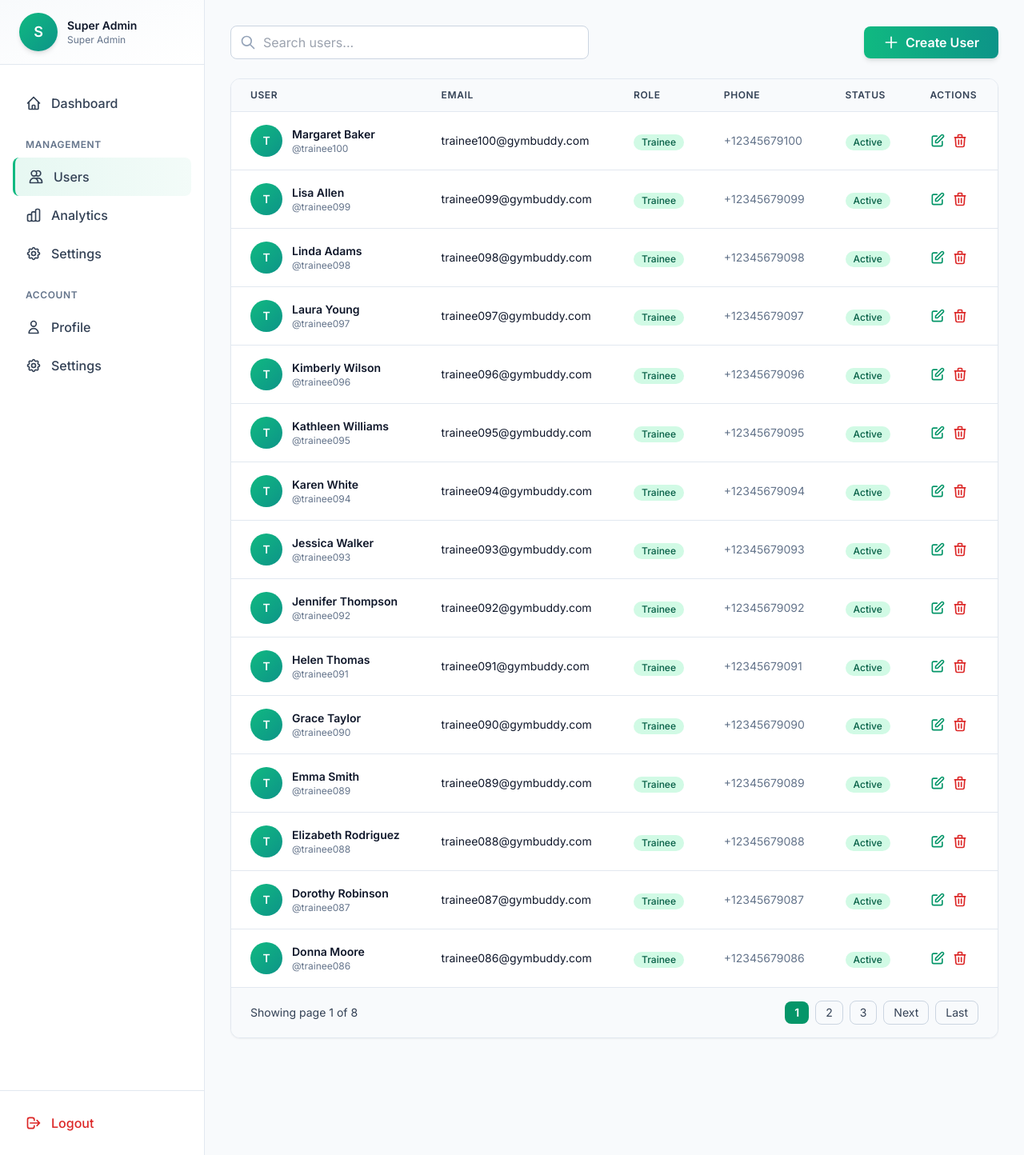
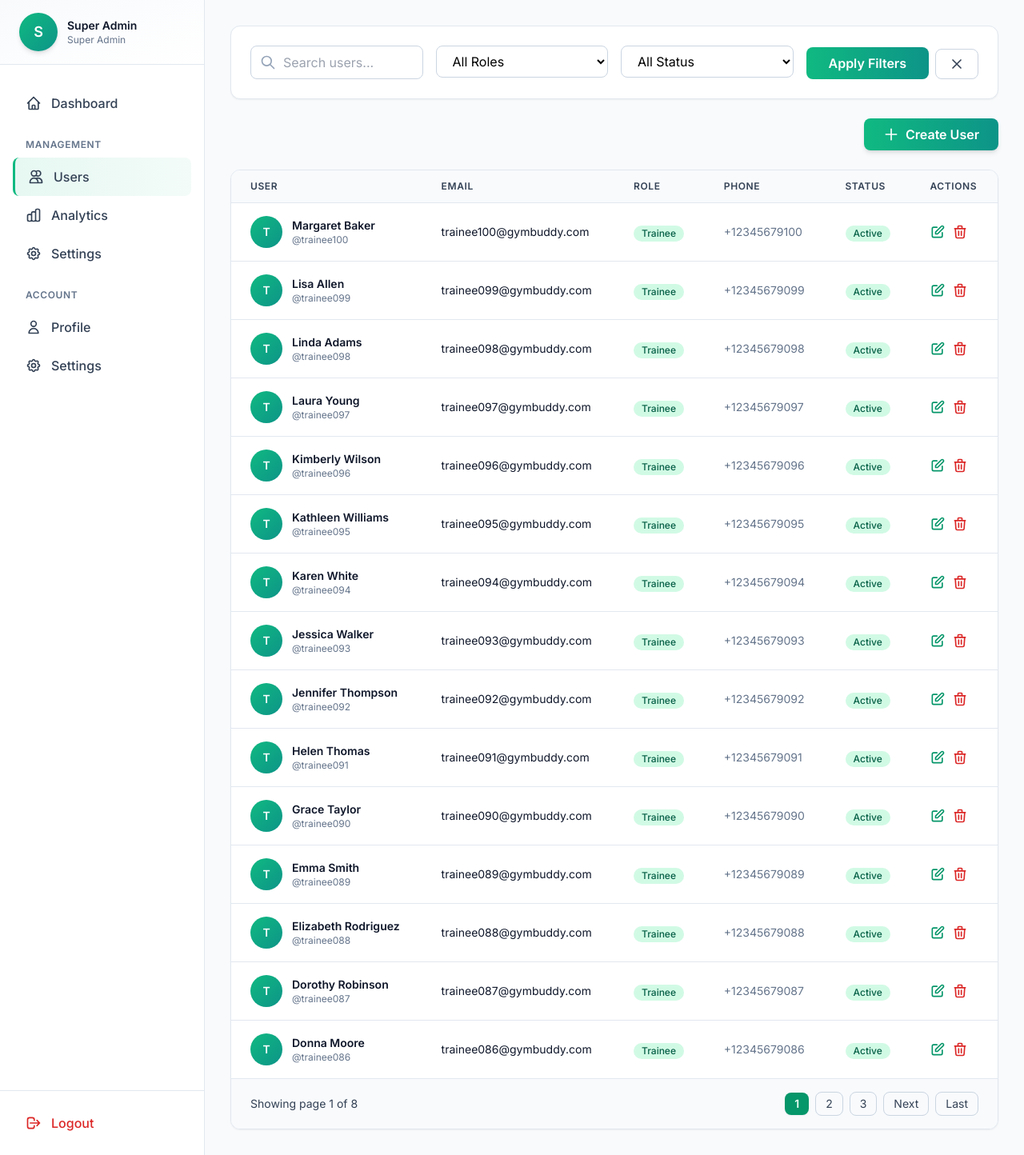
Before and after one commit to manjurulhoque/gymbuddy, a Django app: page /users/ in a window 1280 px wide. Shown: the part 64-1508 px from the top of the page at 80% size. Run offline with Django 5.2, Linux system fonts and the light colour scheme; a user stored in the database is signed in; data comes from the database, SQL or seed files in the repository; style sheets or scripts are compiled from the project's sources.

Commit message:
feat: enhance user list with filtering and improved search functionality
- added role and status filters to the user list template for better user management
- updated UserListView to handle role and status filtering in the query
- modified pagination links to retain filter states for improved user experience
- improved layout and styling of the filters section for better usability

```diff
--- a/templates/users/user_list.html
+++ b/templates/users/user_list.html
@@ -6,10 +6,11 @@
 
 {% block content %}
 <div class="space-y-6">
-    <!-- Header with Search and Create Button -->
-    <div class="flex flex-col sm:flex-row sm:items-center sm:justify-between gap-4">
+    <!-- Filters and Search -->
+    <div class="bg-white rounded-xl shadow-sm border border-slate-200 p-4 sm:p-6">
+        <form method="get" action="{% url 'users:user_list' %}" class="space-y-4">
+            <div class="grid grid-cols-1 sm:grid-cols-2 lg:grid-cols-4 gap-4">
                 <!-- Search Bar -->
-        <form method="get" action="{% url 'users:user_list' %}" class="flex-1 max-w-md">
                 <div class="relative">
                     <div class="absolute inset-y-0 left-0 pl-3 flex items-center pointer-events-none">
                         <svg class="h-5 w-5 text-slate-400" fill="none" stroke="currentColor" viewBox="0 0 24 24">
@@ -24,9 +25,58 @@
                         class="w-full pl-10 pr-4 py-2 border border-slate-300 rounded-lg focus:ring-2 focus:ring-emerald-500 focus:border-emerald-500"
                     >
                 </div>
+
+                <!-- Role Filter -->
+                <div>
+                    <select
+                        name="role"
+                        class="w-full px-4 py-2 border border-slate-300 rounded-lg focus:ring-2 focus:ring-emerald-500 focus:border-emerald-500 bg-white"
+                    >
+                        <option value="">All Roles</option>
+                        {% for role_value, role_label in available_roles %}
+                            <option value="{{ role_value }}" {% if role_filter == role_value %}selected{% endif %}>
+                                {{ role_label }}
+                            </option>
+                        {% endfor %}
+                    </select>
+                </div>
+
+                <!-- Status Filter -->
+                <div>
+                    <select
+                        name="status"
+                        class="w-full px-4 py-2 border border-slate-300 rounded-lg focus:ring-2 focus:ring-emerald-500 focus:border-emerald-500 bg-white"
+                    >
+                        <option value="">All Status</option>
+                        <option value="active" {% if status_filter == 'active' %}selected{% endif %}>Active</option>
+                        <option value="inactive" {% if status_filter == 'inactive' %}selected{% endif %}>Inactive</option>
+                    </select>
+                </div>
+
+                <!-- Filter Actions -->
+                <div class="flex items-end space-x-2">
+                    <button
+                        type="submit"
+                        class="flex-1 px-4 py-2 bg-gradient-to-r from-emerald-500 to-teal-600 text-white rounded-lg hover:from-emerald-600 hover:to-teal-700 transition-colors duration-200 font-semibold"
+                    >
+                        Apply Filters
+                    </button>
+                    <a
+                        href="{% url 'users:user_list' %}"
+                        class="px-4 py-2 text-slate-700 bg-white border border-slate-300 rounded-lg hover:bg-slate-50 transition-colors duration-200"
+                        title="Clear Filters"
+                    >
+                        <svg class="w-5 h-5" fill="none" stroke="currentColor" viewBox="0 0 24 24">
+                            <path stroke-linecap="round" stroke-linejoin="round" stroke-width="2" d="M6 18L18 6M6 6l12 12"></path>
+                        </svg>
+                    </a>
+                </div>
+            </div>
         </form>
+    </div>
 
-        <!-- Create User Button -->
+    <!-- Header with Create Button -->
+    <div class="flex justify-end">
         <a
             href="{% url 'users:user_create' %}"
             class="inline-flex items-center space-x-2 px-6 py-2 bg-gradient-to-r from-emerald-500 to-teal-600 text-white rounded-lg font-semibold hover:from-emerald-600 hover:to-teal-700 transform hover:scale-105 transition-all duration-200 shadow-md hover:shadow-lg"
@@ -152,21 +202,21 @@
                 </div>
                 <div class="flex items-center space-x-2">
                     {% if page_obj.has_previous %}
-                        <a href="?page=1{% if search_query %}&search={{ search_query }}{% endif %}" class="px-3 py-1 border border-slate-300 rounded-lg text-sm text-slate-700 hover:bg-slate-100 transition-colors duration-200">First</a>
-                        <a href="?page={{ page_obj.previous_page_number }}{% if search_query %}&search={{ search_query }}{% endif %}" class="px-3 py-1 border border-slate-300 rounded-lg text-sm text-slate-700 hover:bg-slate-100 transition-colors duration-200">Previous</a>
+                        <a href="?page=1{% if search_query %}&search={{ search_query }}{% endif %}{% if role_filter %}&role={{ role_filter }}{% endif %}{% if status_filter %}&status={{ status_filter }}{% endif %}" class="px-3 py-1 border border-slate-300 rounded-lg text-sm text-slate-700 hover:bg-slate-100 transition-colors duration-200">First</a>
+                        <a href="?page={{ page_obj.previous_page_number }}{% if search_query %}&search={{ search_query }}{% endif %}{% if role_filter %}&role={{ role_filter }}{% endif %}{% if status_filter %}&status={{ status_filter }}{% endif %}" class="px-3 py-1 border border-slate-300 rounded-lg text-sm text-slate-700 hover:bg-slate-100 transition-colors duration-200">Previous</a>
                     {% endif %}
 
                     {% for num in page_obj.paginator.page_range %}
                         {% if page_obj.number == num %}
-                            <span class="px-3 py-1 bg-emerald-600 text-white rounded-lg text-sm font-semibold">{{ num }}</span>
+                            <span class="px-3 py-1 bg-emerald-600 text-emerald-50 rounded-lg text-sm font-semibold shadow-sm">{{ num }}</span>
                         {% elif num > page_obj.number|add:'-3' and num < page_obj.number|add:'3' %}
-                            <a href="?page={{ num }}{% if search_query %}&search={{ search_query }}{% endif %}" class="px-3 py-1 border border-slate-300 rounded-lg text-sm text-slate-700 hover:bg-slate-100 transition-colors duration-200">{{ num }}</a>
+                            <a href="?page={{ num }}{% if search_query %}&search={{ search_query }}{% endif %}{% if role_filter %}&role={{ role_filter }}{% endif %}{% if status_filter %}&status={{ status_filter }}{% endif %}" class="px-3 py-1 border border-slate-300 rounded-lg text-sm text-slate-700 hover:bg-slate-100 transition-colors duration-200">{{ num }}</a>
                         {% endif %}
                     {% endfor %}
 
                     {% if page_obj.has_next %}
-                        <a href="?page={{ page_obj.next_page_number }}{% if search_query %}&search={{ search_query }}{% endif %}" class="px-3 py-1 border border-slate-300 rounded-lg text-sm text-slate-700 hover:bg-slate-100 transition-colors duration-200">Next</a>
-                        <a href="?page={{ page_obj.paginator.num_pages }}{% if search_query %}&search={{ search_query }}{% endif %}" class="px-3 py-1 border border-slate-300 rounded-lg text-sm text-slate-700 hover:bg-slate-100 transition-colors duration-200">Last</a>
+                        <a href="?page={{ page_obj.next_page_number }}{% if search_query %}&search={{ search_query }}{% endif %}{% if role_filter %}&role={{ role_filter }}{% endif %}{% if status_filter %}&status={{ status_filter }}{% endif %}" class="px-3 py-1 border border-slate-300 rounded-lg text-sm text-slate-700 hover:bg-slate-100 transition-colors duration-200">Next</a>
+                        <a href="?page={{ page_obj.paginator.num_pages }}{% if search_query %}&search={{ search_query }}{% endif %}{% if role_filter %}&role={{ role_filter }}{% endif %}{% if status_filter %}&status={{ status_filter }}{% endif %}" class="px-3 py-1 border border-slate-300 rounded-lg text-sm text-slate-700 hover:bg-slate-100 transition-colors duration-200">Last</a>
                     {% endif %}
                 </div>
             </div>
--- a/users/views.py
+++ b/users/views.py
@@ -102,6 +102,8 @@ class UserListView(StaffOrAboveRequiredMixin, ListView):
         queryset = User.objects.all()
         current_user = self.request.user
         search_query = self.request.GET.get('search', '')
+        role_filter = self.request.GET.get('role', '')
+        status_filter = self.request.GET.get('status', '')
 
         # Filter based on user role
         if current_user.is_manager():
@@ -111,6 +113,16 @@ class UserListView(StaffOrAboveRequiredMixin, ListView):
             # Owners can see Trainees and Managers
             queryset = queryset.filter(role__in=[User.Role.TRAINEE, User.Role.MANAGER])
         # Super Admin can see all users
+
+        # Role filter
+        if role_filter:
+            queryset = queryset.filter(role=role_filter)
+
+        # Status filter
+        if status_filter == 'active':
+            queryset = queryset.filter(is_active=True)
+        elif status_filter == 'inactive':
+            queryset = queryset.filter(is_active=False)
 
         # Search functionality
         if search_query:
@@ -127,7 +139,24 @@ class UserListView(StaffOrAboveRequiredMixin, ListView):
     def get_context_data(self, **kwargs):
         context = super().get_context_data(**kwargs)
         context['search_query'] = self.request.GET.get('search', '')
+        context['role_filter'] = self.request.GET.get('role', '')
+        context['status_filter'] = self.request.GET.get('status', '')
         context['form'] = UserForm(user=self.request.user)
+
+        # Get available roles based on current user
+        current_user = self.request.user
+        if current_user.is_super_admin():
+            context['available_roles'] = User.Role.choices
+        elif current_user.is_owner():
+            context['available_roles'] = [
+                choice for choice in User.Role.choices
+                if choice[0] != User.Role.SUPER_ADMIN
+            ]
+        elif current_user.is_manager():
+            context['available_roles'] = [(User.Role.TRAINEE, User.Role.TRAINEE.label)]
+        else:
+            context['available_roles'] = []
+
         return context
 
 
```
Lines whose indentation alone changed are shown as unchanged.
